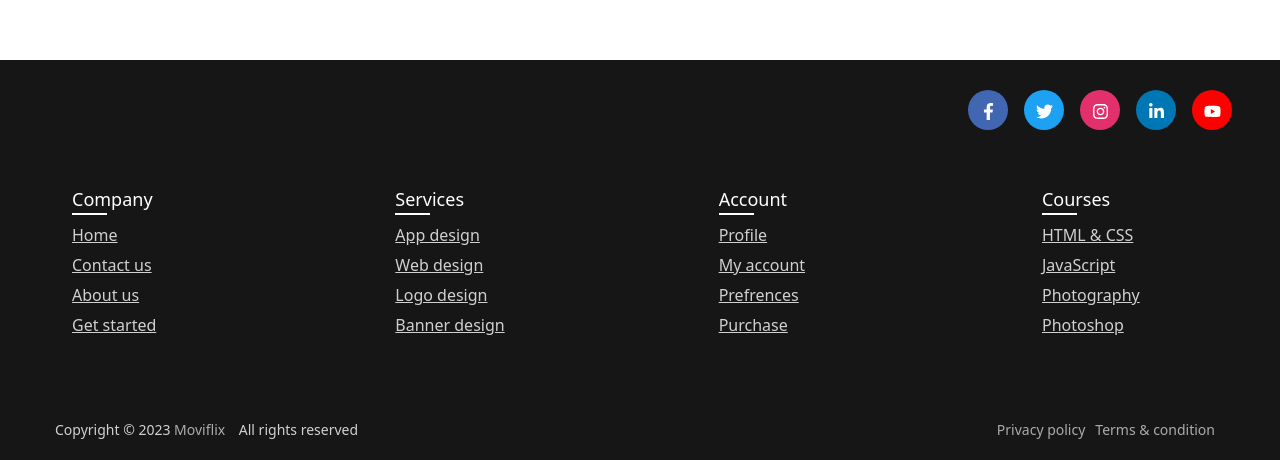
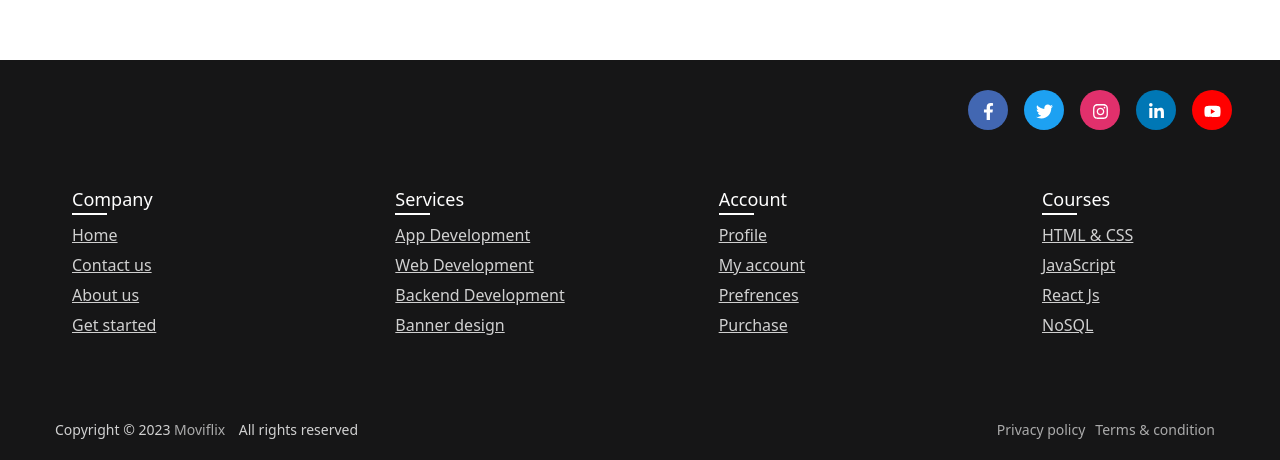
Before and after one commit to sharu97shet/portfolio, a React (Create React App) app: page / in a window 1280 px wide. Shown: the part 3919-4379 px from the top of the page. Built offline with nearby package versions, Linux system fonts and the light colour scheme.

Commit message:
footer router

```diff
--- a/src/components/Footer.js
+++ b/src/components/Footer.js
@@ -1,7 +1,7 @@
 import React from 'react'
 import '../footer.css'
 import { FaFacebookF, FaTwitter,FaInstagram,FaLinkedinIn,FaYoutube } from "react-icons/fa";
-import { Link } from 'react-router-dom';
+
 
 
 const Footer = () => {
@@ -34,9 +34,9 @@ const Footer = () => {
                         </ul>
                         <ul className="box">
                             <li className="link_name">Services</li>
-                            <li><a href="#">App design</a></li>
-                            <li><a href="#">Web design</a></li>
-                            <li><a href="#">Logo design</a></li>
+                            <li><a href="#">App Development</a></li>
+                            <li><a href="#">Web Development</a></li>
+                            <li><a href="#">Backend Development</a></li>
                             <li><a href="#">Banner design</a></li>
                         </ul>
                         <ul className="box">
@@ -50,8 +50,8 @@ const Footer = () => {
                             <li className="link_name">Courses</li>
                             <li><a href="#">HTML & CSS</a></li>
                             <li><a href="#">JavaScript</a></li>
-                            <li><a href="#">Photography</a></li>
-                            <li><a href="#">Photoshop</a></li>
+                            <li><a href="#">React Js</a></li>
+                            <li><a href="#">NoSQL</a></li>
                         </ul>
                         {/* <ul className={`${footerStyles.box} ${footerStyles['input-box']}`}>
                             <li className={footerStyles.link_name}>Subscribe</li>
```
